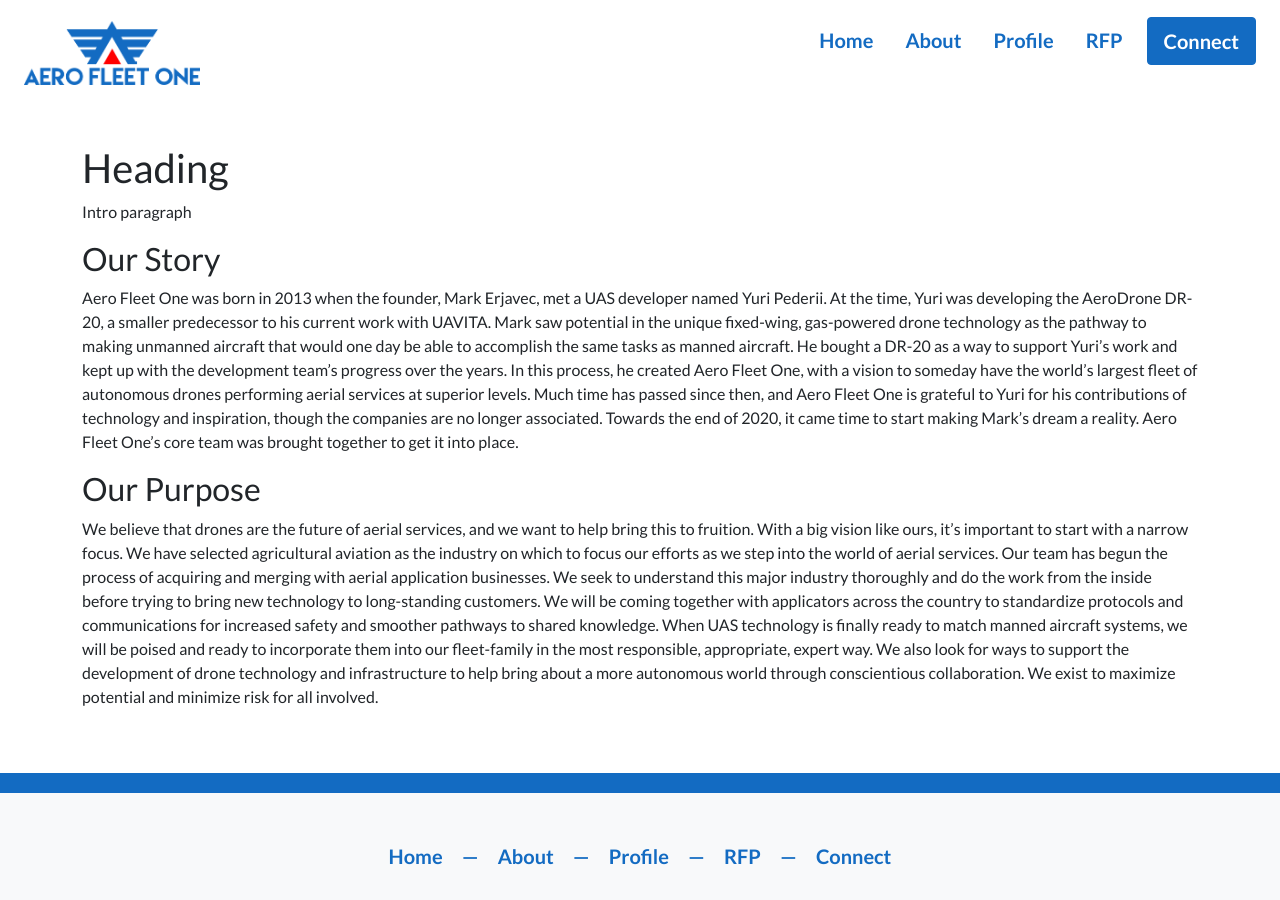
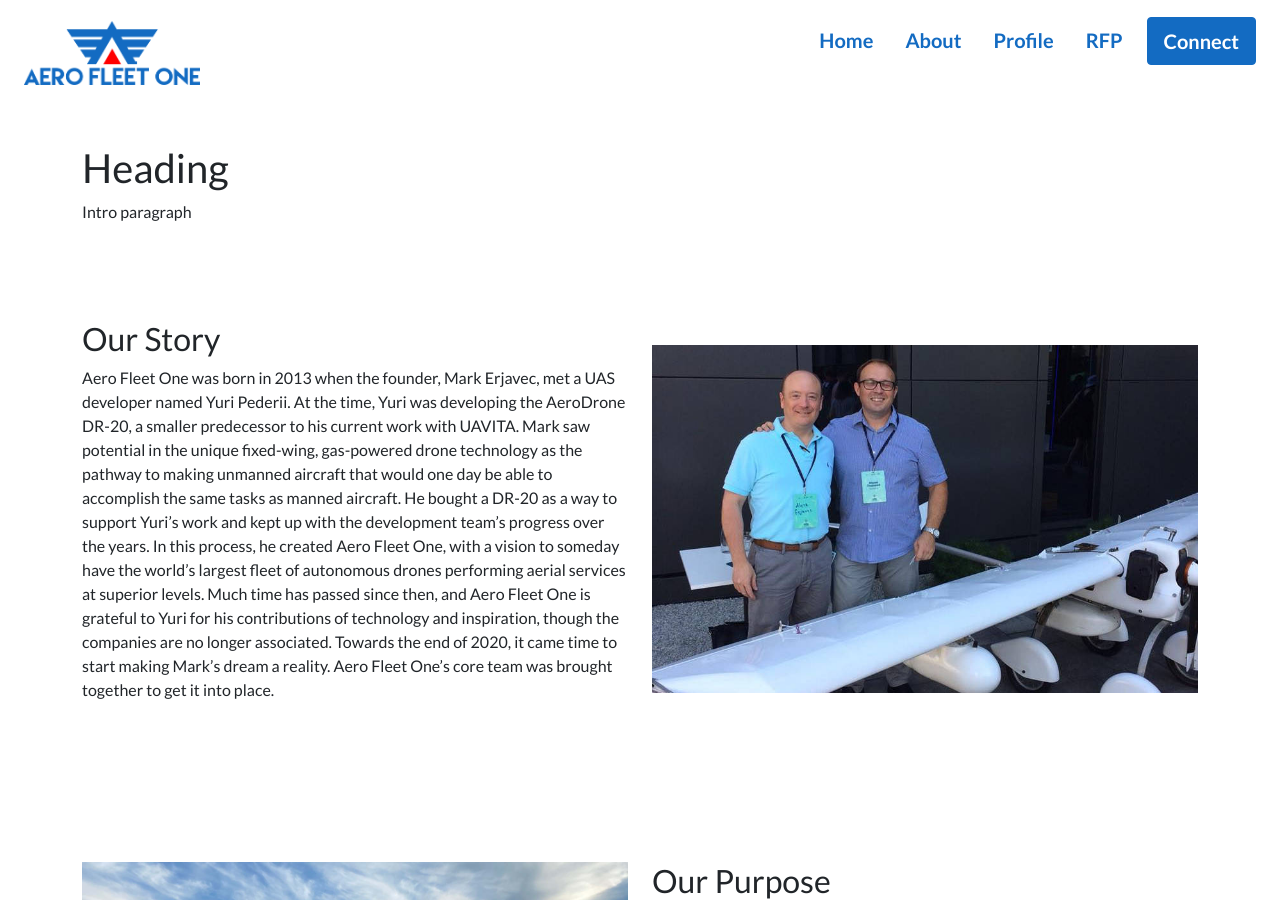
Before and after one commit to mesabafinance/aerofleetone.com, a Jekyll site: the page built from about.html, in a window 1280 px wide and 900 px high. Built offline with Jekyll 4.4.1, drawn with Linux system fonts in a browser that asks for light colours; nearby versions of some CDN libraries.

Commit message:
Add team members, improve content

```diff
--- a/_data/general.yml
+++ b/_data/general.yml
@@ -125,7 +125,7 @@
             concepts (pictures and videos) to communicate ideas and concepts.
         - name: Yuriy Sherayzen
           title: Strategist
-          img: /assets/img/team/MatheusPicinin.jpg
+          img: /assets/img/team/YuriySherayzen.png
           mail: yuriy@aerofleetone.com
           linkedin: https://www.linkedin.com/in/yuriy-sherayzen-6935894/
           text: >-
@@ -133,7 +133,7 @@
             forward with mergers and acquisitions.
         - name: Dionas Silva
           title: Brazilian Representative
-          img: /assets/img/team/MatheusPicinin.jpg
+          img: /assets/img/team/DionasSilva.jpg
           mail: dionas@aerofleetone.com
           linkedin: https://www.linkedin.com/in/dionas-silva-1451a8153/
           text: >-
@@ -154,7 +154,7 @@
       please submit your application below by [deadline]. Late responses will not be accepted.
       We are excited to see what you can do!
     cta:
-      text: Send your proposal to rfp@aerofleetone.com or get in touch with us to find out more.
+      text: Send your documents to proposals@aerofleetone.com or get in touch with us to find out more.
       button:
         text: Schedule a meeting
         url: /connect/
--- a/about.html
+++ b/about.html
@@ -12,11 +12,26 @@
         <p>{{data.about.text}}</p>
     </section>
     <section>
-        <h2>{{data.about.story.heading}}</h2>
-        <p>{{data.about.story.text}}</p>
+        <div class="row py-5 my-5">
+            <div class="col-md-6 order-1 d-flex flex-column justify-content-center">
+                <h2>{{data.about.story.heading}}</h2>
+                <p>{{data.about.story.text}}</p>
+            </div>
+            <div class="col-md-6 order-2 gx-0 gx-md-4 align-self-center">
+                <img src="/assets/img/erjavec-pederii.jpg" class="img-fluid w-100" style="object-fit: cover;"  alt="{{data.about.story.heading}}" />
+            </div>
+        </div>
+
     </section>
     <section>
-        <h2>{{data.about.purpose.heading}}</h2>
-        <p>{{data.about.purpose.text}}</p>
+        <div class="row py-5 my-5">
+            <div class="col-md-6 order-1 d-flex flex-column justify-content-center">
+                <h2>{{data.about.purpose.heading}}</h2>
+                <p>{{data.about.purpose.text}}</p>
+            </div>
+            <div class="col-md-6 order-2 order-md-0 gx-0 gx-md-4">
+                <img src="/assets/img/gallery/2020-3.jpg" class="img-fluid w-100" style="object-fit: cover;"  alt="{{data.about.purpose.heading}}" />
+            </div>
+        </div>
     </section>
 </div>
--- a/index.html
+++ b/index.html
@@ -25,7 +25,7 @@
     </div>
 </div>
 
-<div class="container py-5">
+<div id="mission" class="container py-5">
     <section>
         <div class="row justify-content-center">
             <div class="col-sm-9 col-lg-7">
@@ -39,7 +39,7 @@
         <div class="row justify-content-center g-4 mt-4">
         {% for i in data.profile.team.items %}
         <div class="col-6 col-md-3 text-start">
-            <img class="img-fluid" src="{{i.img}}" alt="{{i.name}}" />
+            <img style="object-fit: cover;height: 300px;width: 250px" class="img-fluid" src="{{i.img}}" alt="{{i.name}}" />
             <p class="fw-bold mt-2 mb-0">{{i.name|truncatewords: 1, ''}}</p>
             <p>{{i.title}}</p>
         </div>
@@ -62,7 +62,7 @@
 </div>
 
 <div class="container py-5 text-center">
-    <section class="py-5">
+    <section class="py-5 my-5">
         <h2>{{data.home.rfp.heading}}</h2>
         <p>{{data.home.rfp.text}}</p>
         <p><a href="{{data.home.rfp.button.url}}" class="btn btn-primary fw-bold">{{data.home.rfp.button.text}}</a></p>
--- a/profile.html
+++ b/profile.html
@@ -23,7 +23,7 @@
                             <h5 class="card-title mb-1 fw-bold">{{i.name}} <span><a href="{{i.linkedin}}" target="_blank"><i class="ms-1 bi-linkedin fs-4"></i></a></span></h5>
                             <p class="fw-bold">{{i.title}}</p>
                             <p>{{i.text}}</p>
-                            <p class="card-text mt-auto"><a href="{{i.mail}}" class="text-decoration-none">{{i.mail}}</a></p>
+                            <p class="card-text mt-auto"><a href="mailto:{{i.mail}}" class="text-decoration-none">{{i.mail}}</a></p>
                         </div>
                     </div>
                 </div>
```
Also changed, not shown: connect.html (+16 -1 lines), assets/img/erjavec-pederii.jpg (added), assets/img/team/DionasSilva.jpg (added), assets/img/team/YuriySherayzen.png (added).
